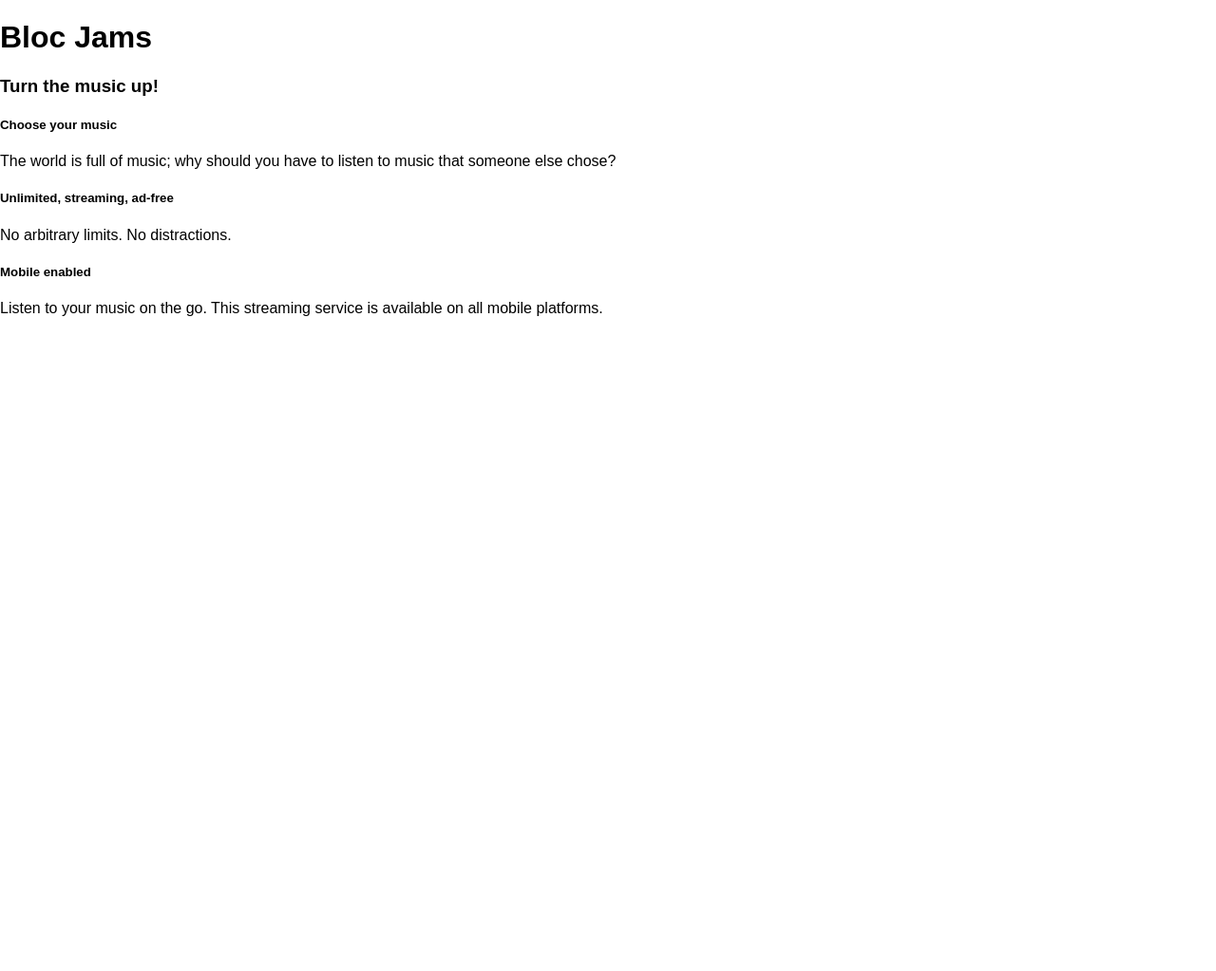
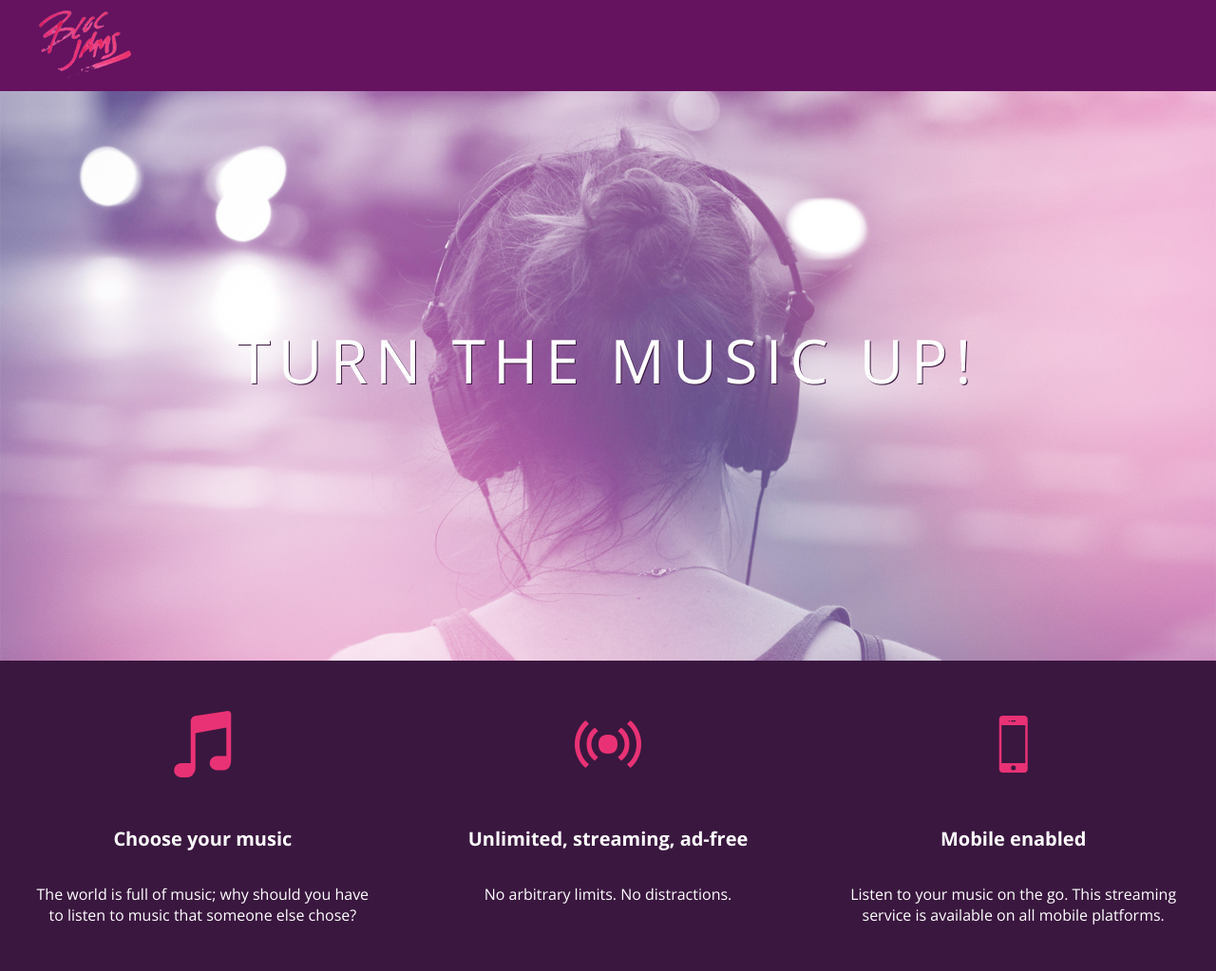
Before and after one commit to kyleskwon/bloc-jams, a plain HTML site: page index.html in a window 1280 px wide. Shown: the whole page at 95% size. Before the commit the page ends 800 px from the top, so only its background shows below. Drawn offline with nearby package versions, Linux system fonts and the light colour scheme.

Commit message:
style index.html with main.css

```diff
--- a/index.html
+++ b/index.html
@@ -7,25 +7,28 @@
         <link rel="stylesheet" type="text/css" href="styles/normalize.css">
         <link rel="stylesheet" type="text/css" href="styles/main.css">
     </head>
-    <body>
-        <nav> <!-- navigation bar -->
+        <body class="landing">
+        <nav class="navbar">
+            <img src="assets/images/bloc_jams_logo.png" alt="bloc jams logo" class="logo">
         </nav>
-        <section> <!-- hero content -->
-            <h1>Bloc Jams</h1>
-            <h3>Turn the music up!</h3>
+        <section class="hero-content">
+            <h1 class="hero-title">Turn the music up!</h1>
         </section>
-        <section> <!-- selling points -->
-            <div>
-                <h5>Choose your music</h5>
-                <p>The world is full of music; why should you have to listen to music that someone else chose?</p>
-            </div>
-            <div>
-                <h5>Unlimited, streaming, ad-free</h5>
-                <p>No arbitrary limits. No distractions.</p>
-            </div>
-            <div>
-                <h5>Mobile enabled</h5>
-                <p>Listen to your music on the go. This streaming service is available on all mobile platforms.</p>
+        <section class="selling-points"> <!-- selling points -->
+             <div class="point">
+                 <span class="ion-music-note"></span>
+                 <h5 class="point-title">Choose your music</h5>
+                 <p class="point-description">The world is full of music; why should you have to listen to music that someone else chose?</p>
+             </div>
+             <div class="point">
+                 <span class="ion-radio-waves"></span>
+                 <h5 class="point-title">Unlimited, streaming, ad-free</h5>
+                 <p class="point-description">No arbitrary limits. No distractions.</p>
+             </div>
+             <div class="point">
+                 <span class="ion-iphone"></span>
+                 <h5 class="point-title">Mobile enabled</h5>
+                 <p class="point-description">Listen to your music on the go. This streaming service is available on all mobile platforms.</p>
             </div>
         </section>
     </body>
--- a/styles/main.css
+++ b/styles/main.css
@@ -0,0 +1,77 @@
+html {
+     height: 100%; /* makes sure our HTML takes up 100% of the browser window */
+     font-size: 100%;
+ }
+
+ body {
+     font-family: 'Open Sans'; /* sets our font to the "Open Sans" typeface */
+     color: white;             /* sets the text color to white */
+     min-height: 100%;         /* says the height of the body must be, at minimum, 100% of the window */
+ }
+
+ body.landing {
+     background-color: rgb(58,23,63); /* sets the background color to an RGB value (see below) */
+ }
+
+.navbar {
+     padding: 0.5rem;
+     background-color: rgb(101,18,95);
+ }
+
+ .navbar .logo {
+     position: relative; /* positioning will be explained in a resource */
+     left: 2rem;
+ }
+
+.hero-content {
+     position: relative; /* positioning will be explained in a resource */
+     min-height: 600px;  /* hero content element must be _at least_ 600 pixels */
+     background-image: url(../assets/images/bloc_jams_bg.jpg);
+     background-repeat: no-repeat;
+     background-position: center center;
+     background-size: cover;
+ }
+
+.hero-content .hero-title {
+     position: absolute;             /* positioning will be explained in a resource */
+     top: 40%;                       /* positioning will be explained in a resource */
+     -webkit-transform: translateY(-50%);
+     -moz-transform: translateY(-50%);
+     -ms-transform: translateY(-50%);
+     transform: translateY(-50%);
+     width: 100%;                    /* makes sure the title inhabits the full width of its container */
+     text-align: center;             /* aligns text in the horizontal center of the element */
+     font-size: 4rem;                /* specifies the size of the font in root em units */
+     font-weight: 300;               /* makes the font thinner or lighter weight */
+     text-transform: uppercase;      /* transforms the text to be all uppercase lettering */
+     letter-spacing: 0.5rem;         /* puts 0.5 root ems worth of space between each letter */
+     text-shadow: 1px 1px 0px rgb(58,23,63); /* creates a shadow underneath the text for readability over the image */
+ }
+
+.selling-points {
+     position: relative;
+     display: table;
+     width: 100%;
+     -webkit-box-sizing: border-box;
+     -moz-box-sizing: border-box;
+     box-sizing: border-box; /* we'll explain this in a resource */
+ }
+
+ .point {
+     display: table-cell;
+     position: relative;
+     width: 33.3%;
+     padding: 2rem;
+     text-align: center;
+ }
+
+ .point .point-title {
+     font-size: 1.25rem;
+ }
+
+ .ion-music-note,
+ .ion-radio-waves,
+ .ion-iphone {
+     color: rgb(233,50,117);
+     font-size: 5rem;
+ }
```
Also changed, not shown: assets/images/bloc_jams_bg.jpg (added), assets/images/bloc_jams_logo.png (added).
